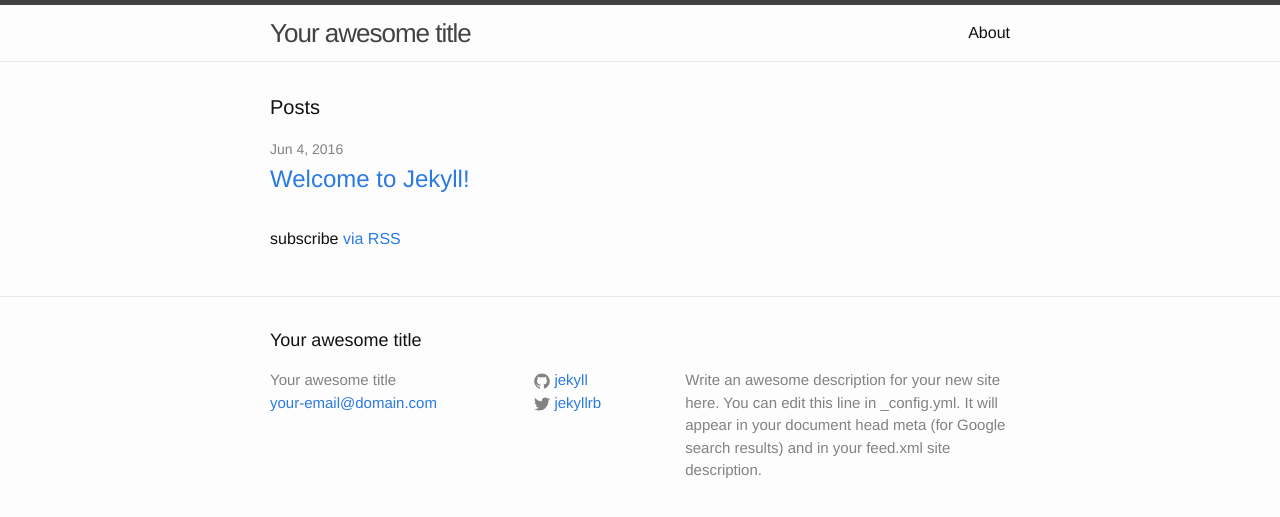
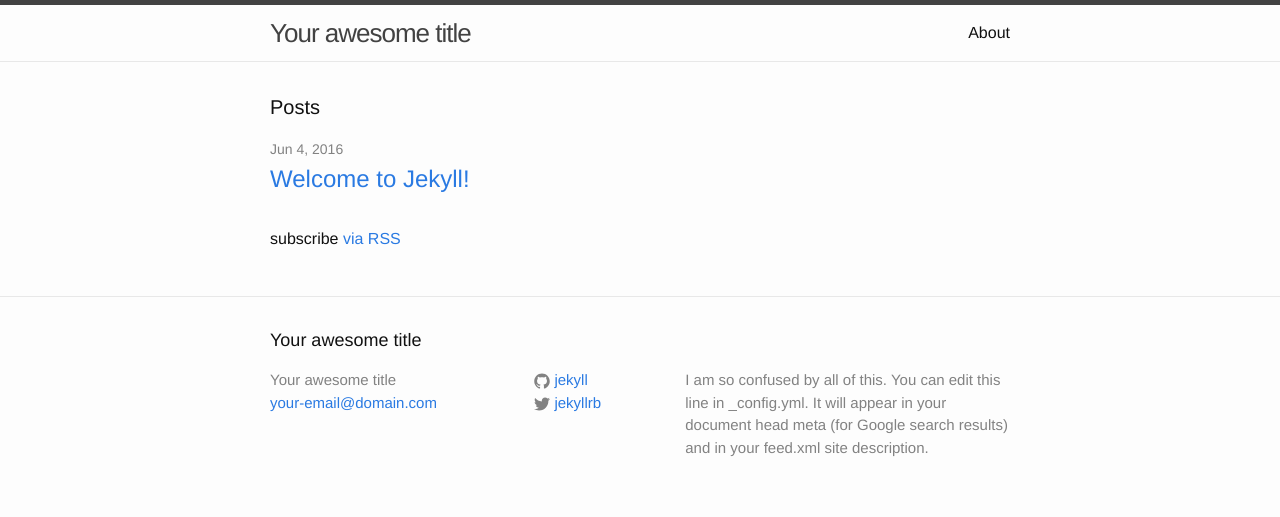
Before and after one commit to deliveredIntact/deliveredIntact.github.io, a Jekyll site: the page built from index.html, in a window 1280 px wide. Shown: the top 517 px of the page. Built offline with Jekyll 4.4.1, drawn with Linux system fonts in a browser that asks for light colours.

Commit message:
Update _config.yml

```diff
--- a/_config.yml
+++ b/_config.yml
@@ -9,7 +9,7 @@
 title: Your awesome title
 email: your-email@domain.com
 description: > # this means to ignore newlines until "baseurl:"
-  Write an awesome description for your new site here. You can edit this
+  I am so confused by all of this. You can edit this
   line in _config.yml. It will appear in your document head meta (for
   Google search results) and in your feed.xml site description.
 baseurl: "" # the subpath of your site, e.g. /blog
```
